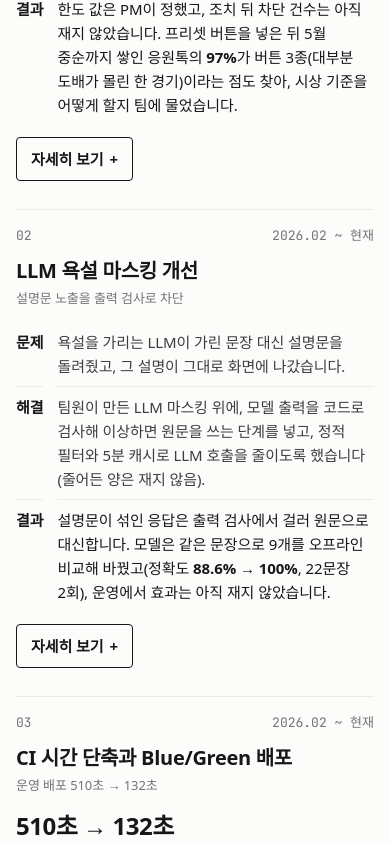
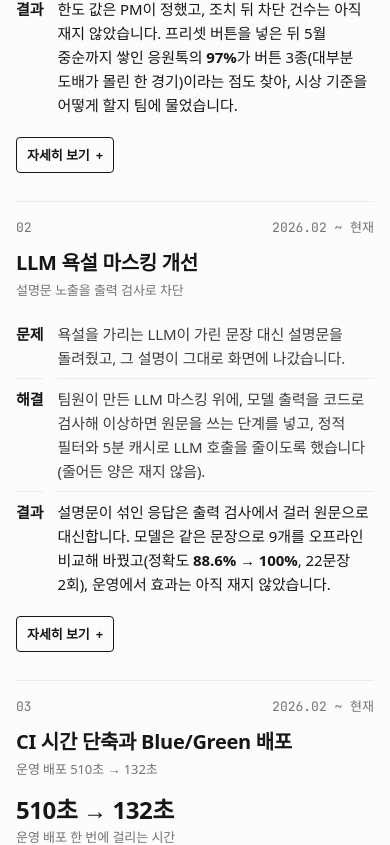
Before and after one commit to TAEW00KIM/TAEW00KIM.github.io, a React (Vite) app: page / in a window 390 px wide. Shown: the part 3451-4296 px from the top of the page. Built offline with nearby package versions, Linux system fonts and the light colour scheme; a web font is replaced by a local one.

Commit message:
자세히 보기 버튼 크기 줄임

```diff
--- a/src/styles.css
+++ b/src/styles.css
@@ -164,8 +164,8 @@ ul, ol { list-style: none; }
 /* 자세히 보기: 지나치지 않게 테두리 있는 버튼으로(11/11). 알약 모양은 쓰지 않는다. */
 .more {
   all: unset; box-sizing: border-box; cursor: pointer; display: inline-flex; align-items: center; gap: 6px;
-  margin-top: 16px; padding: 8px 14px; min-height: 40px; border: 1px solid var(--ink); border-radius: 4px;
-  font-size: var(--fs-sm); font-weight: 600; color: var(--ink); transition: background 0.15s, color 0.15s;
+  margin-top: 14px; padding: 4px 10px; min-height: 30px; border: 1px solid var(--ink); border-radius: 4px;
+  font-size: var(--fs-xs); font-weight: 600; color: var(--ink); transition: background 0.15s, color 0.15s;
 }
 .more:hover { background: var(--ink); color: var(--paper); }
 .is-open .more { border-color: var(--faint); color: var(--sub); font-weight: 500; }
@@ -243,7 +243,7 @@ figcaption { font-size: var(--fs-xs); color: var(--sub); margin-top: 8px; line-h
   .numbers li + li { border-top: 1px solid var(--rule); }
   .num-title { display: inline-flex; align-items: center; min-height: 44px; margin-top: 2px; }
   .brand { display: inline-flex; align-items: center; min-height: 44px; }
-  .more { min-height: 44px; margin-top: 12px; }
+  .more { min-height: 36px; margin-top: 12px; }
   .related a { align-items: center; min-height: 44px; }
   .plinks a { display: inline-flex; align-items: center; min-height: 44px; }
   .topnav { gap: 0 4px; }
```
Also changed, not shown: 1 other file (tests, documents, lock files or other folders).
